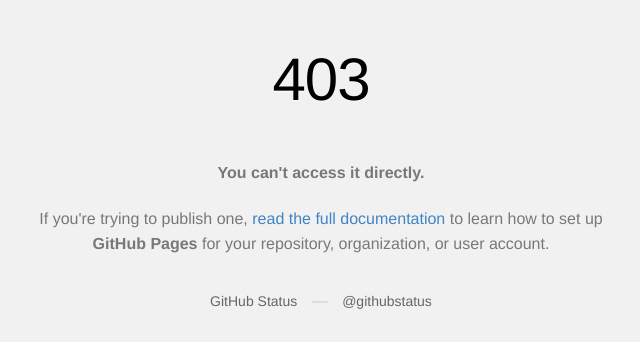
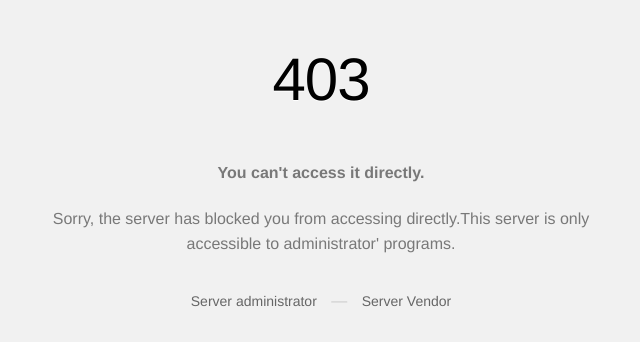
Before and after one commit to mo20120212/api, a plain HTML site: page index.html in a window 1280 px wide. Shown: the top 342 px of the page, without its empty margins (319-959 px from the left). Drawn offline with Linux system fonts and the light colour scheme.

Commit message:
Update index.html

```diff
--- a/index.html
+++ b/index.html
@@ -63,15 +63,12 @@
       <p><strong>You can't access it directly.</strong></p>
 
       <p>
-        If you're trying to publish one,
-        <a href="https://help.github.com/pages/">read the full documentation</a>
-        to learn how to set up <strong>GitHub Pages</strong>
-        for your repository, organization, or user account.
+        Sorry, the server has blocked you from accessing directly.This server is only accessible to administrator' programs.
       </p>
 
       <div id="suggestions">
-        <a href="https://githubstatus.com">GitHub Status</a> —
-        <a href="https://twitter.com/githubstatus">@githubstatus</a>
+        <a href="https://github.com/mo20120212">Server administrator</a> —
+        <a href="https://github.com/">Server Vendor</a>
       </div>
 
       <a href="/" class="logo logo-img-1x">
```
